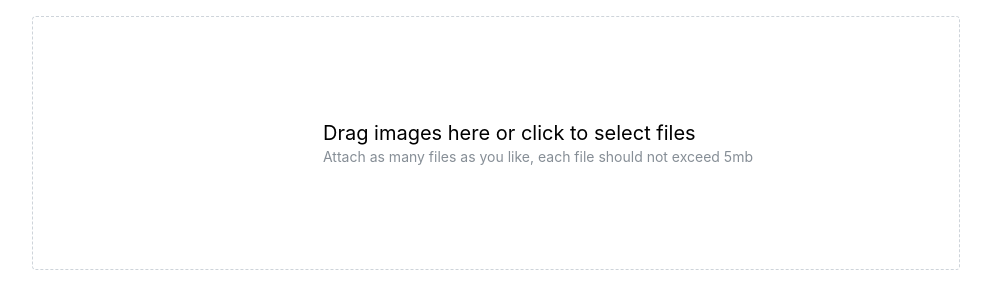
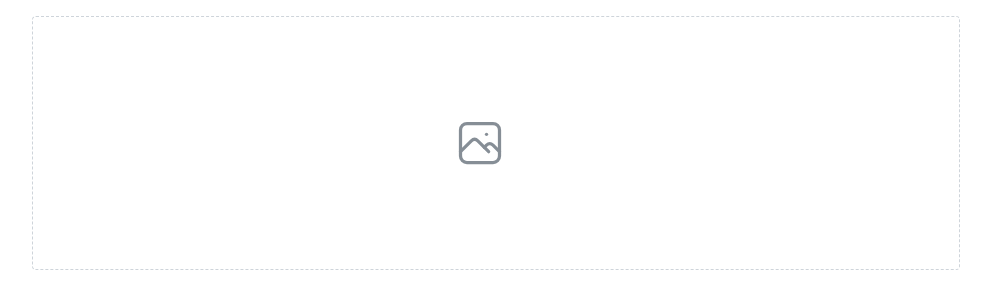
Before and after one commit to PazminoJose/docu-forge-app, a React (Vite) app: page / in a window 1280 px wide. Shown: the top 308 px of the page, without its empty margins (144-1135 px from the left). Built offline with nearby package versions, Linux system fonts and the light colour scheme.

Commit message:
feat: refactor DropZone component to use Tabler icons and improve file handling

```diff
--- a/src/components/DropZone.tsx
+++ b/src/components/DropZone.tsx
@@ -1,33 +1,114 @@
-import { Group, Text } from '@mantine/core';
-import { type DropzoneProps, Dropzone as MantineDropZone } from '@mantine/dropzone';
-import { Image, Upload, X } from "lucide-react";
+import { ActionIcon, Group, Text } from "@mantine/core";
+import {
+  Dropzone as MantineDropZone,
+  type DropzoneProps as MantineDropzoneProps,
+} from "@mantine/dropzone";
+import {
+  IconCheckbox,
+  IconPhoto,
+  IconUpload,
+  IconX,
+} from "@tabler/icons-react";
+import { MouseEvent, useRef, useState } from "react";
 
-export function DropZone(props: Partial<DropzoneProps>) {
+interface DropZoneProps extends Partial<MantineDropzoneProps> {
+  label: string;
+  description?: string;
+  onFileSelect?: (file: File | null) => void;
+}
+
+const MIN_HEIGHT = 220;
+const MAX_FILES = 1;
+const ICON_SIZE = 52;
+const STROKE = 1.5;
+
+export function DropZone({
+  label,
+  description,
+  onFileSelect,
+  ...props
+}: DropZoneProps) {
+  const [file, setFile] = useState<File | null>(null);
+  const openRef = useRef<() => void>(null);
+
+  const handleDrop = (files: File[]) => {
+    setFile(files[0]);
+    onFileSelect?.(files[0]);
+  };
+
+  const handleRemoveFile = (e: MouseEvent<HTMLButtonElement>) => {
+    e.stopPropagation();
+    setFile(null);
+    onFileSelect?.(null);
+  };
+
   return (
     <MantineDropZone
-      onDrop={(files) => console.log('accepted files', files)}
-      onReject={(files) => console.log('rejected files', files)}
+      openRef={openRef}
+      maxFiles={MAX_FILES}
+      onDrop={handleDrop}
       {...props}
     >
-      <Group justify="center" gap="xl" mih={220} style={{ pointerEvents: 'none' }}>
+      <Group
+        justify="center"
+        gap="xl"
+        mih={MIN_HEIGHT}
+        style={{ pointerEvents: "none" }}
+      >
         <MantineDropZone.Accept>
-          <Upload size={52} color="var(--mantine-color-blue-6)" stroke="1.5" />
+          <IconUpload
+            size={ICON_SIZE}
+            color="var(--mantine-color-blue-6)"
+            stroke={STROKE}
+          />
         </MantineDropZone.Accept>
         <MantineDropZone.Reject>
-          <X size={52} color="var(--mantine-color-red-6)" stroke="1.5" />
+          <IconX
+            size={ICON_SIZE}
+            color="var(--mantine-color-red-6)"
+            stroke={STROKE}
+          />
         </MantineDropZone.Reject>
         <MantineDropZone.Idle>
-          <Image size={52} color="var(--mantine-color-dimmed)" stroke="1.5" />
+          {file ? (
+            <IconCheckbox
+              size={ICON_SIZE}
+              color="var(--mantine-color-green-6)"
+              stroke={STROKE}
+            />
+          ) : (
+            <IconPhoto
+              size={ICON_SIZE}
+              color="var(--mantine-color-dimmed)"
+              stroke={STROKE}
+            />
+          )}
         </MantineDropZone.Idle>
-
-        <div>
-          <Text size="xl" inline>
-            Drag images here or click to select files
-          </Text>
-          <Text size="sm" c="dimmed" inline mt={7}>
-            Attach as many files as you like, each file should not exceed 5mb
-          </Text>
-        </div>
+        {file ? (
+          <div className="flex items-start gap-4">
+            <Text size="sm" c="green" inline mt={7}>
+              {file.name}
+            </Text>
+            <ActionIcon
+              onClick={handleRemoveFile}
+              variant="filled"
+              color="red"
+              size="md"
+              style={{ pointerEvents: "all" }}
+            >
+              <IconX size={ICON_SIZE} stroke={STROKE} />
+            </ActionIcon>
+          </div>
+        ) : (
+          <div>
+            <Text size="xl" inline>
+              {label}
+            </Text>
+            <Text size="sm" c="dimmed" inline className="mt-2">
+              {description}
+            </Text>
+          </div>
+        )}
       </Group>
     </MantineDropZone>
   );
```
